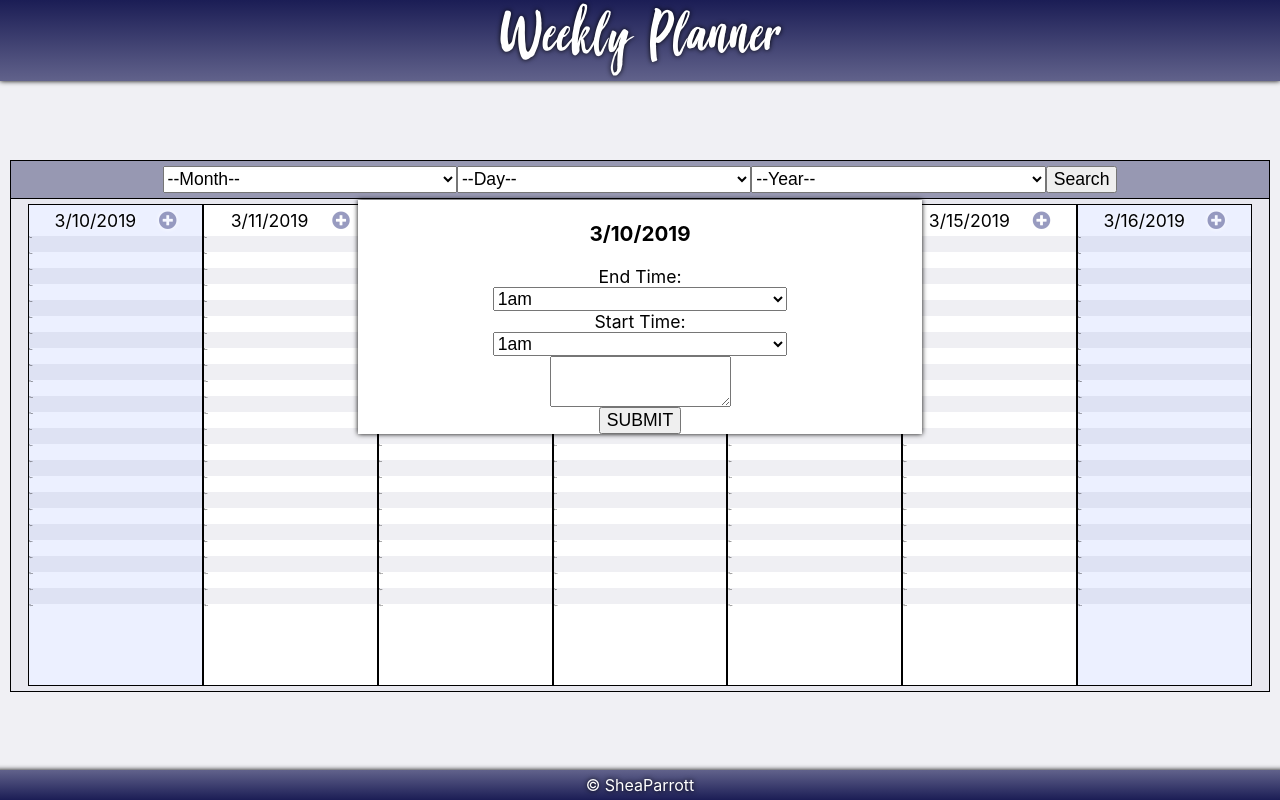
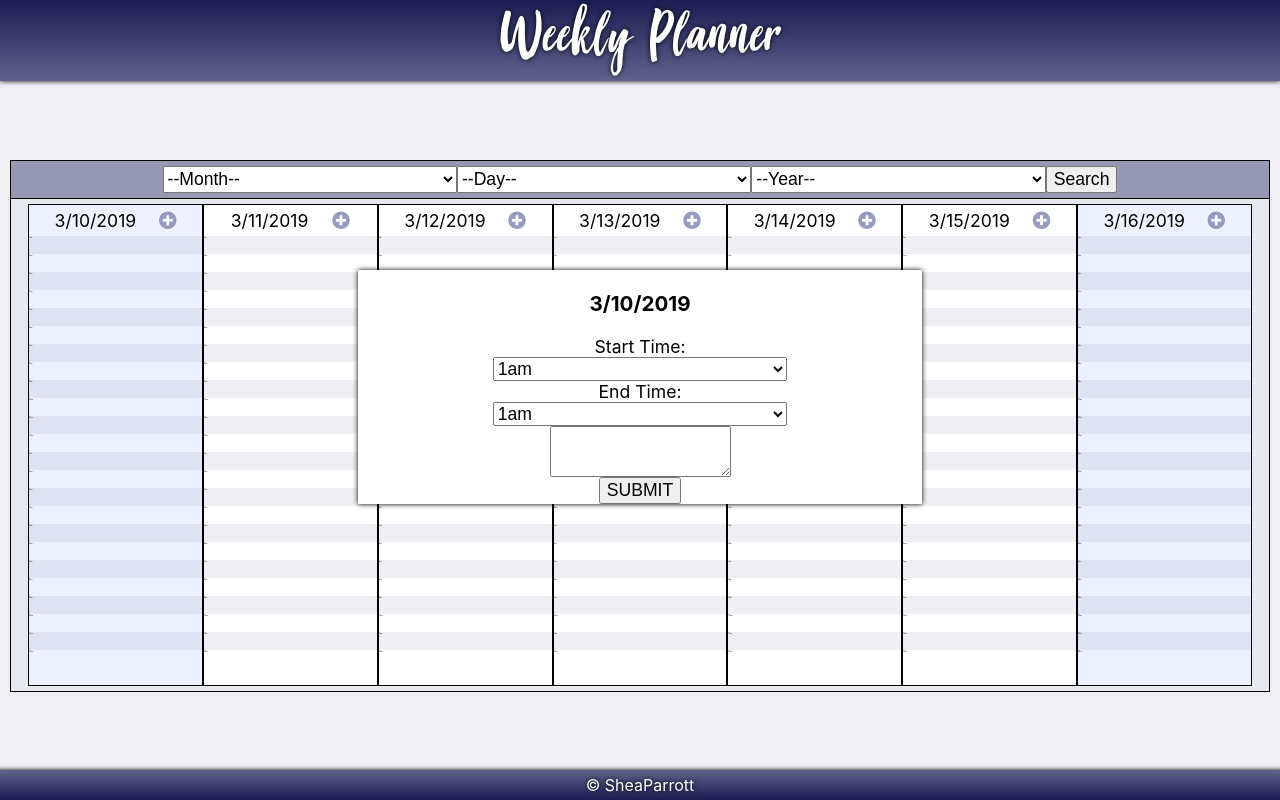
Before and after one commit to SheaParrott/weekly_planner, a React (Create React App) app: page / in a window 1280 px wide. Both pictures are taken after a click on the icon 167 px from the left and 220 px from the top of the page. Built offline with nearby package versions, Linux system fonts and the light colour scheme.

Commit message:
showing events when created. In process of cleaning up code

```diff
--- a/src/Actions/events-actions.js
+++ b/src/Actions/events-actions.js
@@ -11,7 +11,7 @@ export function addEvent(event) {
     payload: {
       id: id,
       content: {
-        title: `${event[0]}`,
+        date: `${event[0]}`,
         StartTime: `${event[1]}`,
         EndTime: `${event[2]}`,
         body: `${event[3]}`
--- a/src/Actions/updateSelectedDay.js
+++ b/src/Actions/updateSelectedDay.js
@@ -1,10 +1,6 @@
 export const SELECTED_DAY = 'selectedDay'
 export const SELECTED_MONTH = 'selectedMonth'
 export const SELECTED_YEAR = 'selectedYear'
-
-// will work on better  name later
-// this takes the chosen day and finds the first day of the week
-// so we can get the week generated and add to state.
 
 export function updateSelectedDay(selected) {
   return {
--- a/src/Actions/updateStateCurrentDay.js
+++ b/src/Actions/updateStateCurrentDay.js
@@ -1,8 +1,4 @@
 export const CURRENT_DAY = 'currentDay: updateCurrentDay'
-
-// will work on better  name later
-// this takes the chosen day and finds the first day of the week
-// so we can get the week generated and add to state.
 
 export function updateCurrentDay(currentDay) {
   return {
--- a/src/App.css
+++ b/src/App.css
@@ -105,7 +105,7 @@ select {
   margin: 5px 0;
 }
 .eventSpace {
-  min-height: 1rem;
+  min-height: 18px;
   display: flex;
   justify-content: flex-start;
 }
@@ -121,13 +121,18 @@ select {
   align-items: center;
   justify-content: center;
   position: fixed;
-  top: 200px;
+  top: 270px;
   right: 28vw;
   left: 28vw;
   z-index: 2;
 }
 .TheDate {
   font-size: 0.3rem;
+}
+.event {
+  background-color: #dd00006b;
+  border-radius: 5px;
+  padding: 2px;
 }
 
 @media (min-width: 375px) {
--- a/src/Components/CreateEvent.js
+++ b/src/Components/CreateEvent.js
@@ -9,7 +9,6 @@ class CreateEvent extends Component {
   }
 
   CreateAnEvent = event => {
-    console.log()
     event.preventDefault()
     const form = event.target
     const formData = new FormData(form)
@@ -19,28 +18,29 @@ class CreateEvent extends Component {
       obj.push(pair[1])
     }
     this.props.CreateAnEvent(obj)
+    this.props.createEvent()
   }
   render() {
     return (
       <form onSubmit={this.CreateAnEvent} className="CreateEvent">
         <h3>{this.props.currentDay}</h3>
         <input type="hidden" name="date" value={this.props.currentDay} />
-        <label for="StartTime">End Time:</label>
+        <label>Start Time:</label>
         <select name="EndTime" id="StartTime">
           {this.props.hours.map((hour, index) => {
             return (
               <option key={index} value={hour}>
-                {hour}
+                {hour <= 12 ? `${hour}am` : `${hour - 12}pm`}
               </option>
             )
           })}
         </select>
-        <label for="EndTime">Start Time:</label>
+        <label>End Time:</label>
         <select name="EndTime" id="EndTime">
           {this.props.hours.map((hour, index) => {
             return (
               <option key={index} value={hour}>
-                {hour}
+                {hour <= 12 ? `${hour}am` : `${hour - 12}pm`}
               </option>
             )
           })}
@@ -52,32 +52,12 @@ class CreateEvent extends Component {
   }
 }
 const mapStateToProps = state => ({
-  day: state.day.toLocaleString(),
-  firstDayOfWeek: state.firstDayOfWeek,
-  months: state.months,
-  monthChosen: state.monthChosen,
-  dayChosen: state.dayChosen,
-  yearChosen: state.yearChosen,
-  NumberOfDays: state.NumberOfDays,
-  daysShown: state.daysShown,
   hours: state.hours
 })
 const mapActionsToProps = {
   CreateAnEvent: addEvent
-  // onUpdateStateCurrentDay: updateCurrentDay,
-  // onUpdateStateFirstDayOfWeek: updateFirstDayOfWeek,
-  // updateDayChosen: updateSelectedDay,
-  // updateYearChosen: updateSelectedYear,
-  // updateMonthChosen: updateSelectedMonth
 }
 export default connect(
   mapStateToProps,
   mapActionsToProps
 )(CreateEvent)
-
-// assuming Redux passes in the state object as this.props.data
-// {this.props.data.byId.map((item, index) => (
-//   <div key={index}>
-//     {this.props.data.byHash[item].content.title}
-//   </div>
-// )}
--- a/src/Components/Day.js
+++ b/src/Components/Day.js
@@ -14,30 +14,89 @@ class Day extends Component {
       showCreateEvent: !this.state.showCreateEvent
     })
   }
+
+  showEvents = () => {
+    let currentDay = `${this.props.currentDay.getMonth() +
+      1}/${this.props.currentDay.getDate()}/${this.props.currentDay.getFullYear()}`
+
+    return this.props.hours.map((time, i) => {
+      if (this.props.event.length === 0) {
+        return (
+          <div key={i} className="eventSpace">
+            <span className="time">
+              {time <= 12 ? `${time}am` : `${time - 12}pm`}
+            </span>
+          </div>
+        )
+      }
+      return this.props.event.map(date => {
+        if (date.content.date === currentDay) {
+          if (
+            (date.content.StartTime <= time && time < date.content.EndTime) ||
+            date.content.StartTime == time
+          ) {
+            return (
+              <div key={i} className="eventSpace">
+                <span className="time">
+                  {time <= 12 ? `${time}am` : `${time - 12}pm`}
+                </span>
+                <span className="event">{date.content.body}</span>
+              </div>
+            )
+          } else {
+            return (
+              <div key={i} className="eventSpace">
+                <span className="time">
+                  {time <= 12 ? `${time}am` : `${time - 12}pm`}
+                </span>
+              </div>
+            )
+          }
+        } else {
+          return (
+            <div key={i} className="eventSpace">
+              <span className="time">
+                {time <= 12 ? `${time}am` : `${time - 12}pm`}
+              </span>
+            </div>
+          )
+        }
+      })
+    })
+  }
   render() {
     let currentDay = `${this.props.currentDay.getMonth() +
       1}/${this.props.currentDay.getDate()}/${this.props.currentDay.getFullYear()}`
     return (
-      <div className={`${this.props.onWeekPage ? 'week' : 'day'}`}>
+      <div className="week">
         <div className="dateAndAddEvent">
           <span className="TheDate">{currentDay}</span>
           <i className="fas fa-plus-circle" onClick={this.createEvent} />
           {this.state.showCreateEvent ? (
-            <CreateEvent currentDay={currentDay} />
+            <CreateEvent
+              currentDay={currentDay}
+              createEvent={this.createEvent}
+            />
           ) : null}
         </div>
-
-        {this.props.onWeekPage
-          ? this.props.hours.map((space, index) => {
-              return (
-                <div key={index} className="eventSpace">
-                  <span className="time">{space}</span>
-                </div>
-              )
-            })
-          : null}
+        {this.showEvents()}
       </div>
     )
   }
 }
-export default Day
+
+const mapStateToProps = state => ({
+  event: Object.values(state.byHash)
+})
+
+const mapActionsToProps = {
+  // onUpdateStateCurrentDay: updateCurrentDay,
+  // onUpdateStateFirstDayOfWeek: updateFirstDayOfWeek,
+  // updateDayChosen: updateSelectedDay,
+  // updateYearChosen: updateSelectedYear,
+  // updateMonthChosen: updateSelectedMonth
+}
+export default connect(
+  mapStateToProps,
+  mapActionsToProps
+)(Day)
--- a/src/Components/DaySelectorBar.js
+++ b/src/Components/DaySelectorBar.js
@@ -52,7 +52,7 @@ class DaySelectorBar extends Component {
     let chosenMonth = this.props.months.filter(
       month => month.number === this.props.monthChosen - 1
     )
-    console.log(this.props.event.conent)
+
     return (
       <div className="daySelectorBar">
         <div className="inputContainer">
--- a/src/Components/WeekCalender.js
+++ b/src/Components/WeekCalender.js
@@ -12,11 +12,7 @@ class Week extends Component {
           {this.props.daysShown.map((day, index) => {
             return (
               <div key={index} className="displayedDays">
-                <Day
-                  currentDay={day}
-                  hours={this.props.hours}
-                  onWeekPage={true}
-                />
+                <Day currentDay={day} hours={this.props.hours} />
               </div>
             )
           })}
--- a/src/index.js
+++ b/src/index.js
@@ -52,11 +52,7 @@ for (let i = 0; i < 7; i++) {
 
 let hours = []
 for (let i = 1; i <= 24; i++) {
-  if (i <= 12) {
-    hours.push(`${i}am`)
-  } else {
-    hours.push(`${i - 12}pm`)
-  }
+  hours.push(i)
 }
 
 const store = createStore(
```
Also changed, not shown: src/Actions/updateFirstDayOfWeek.js (+0 -8 lines).
